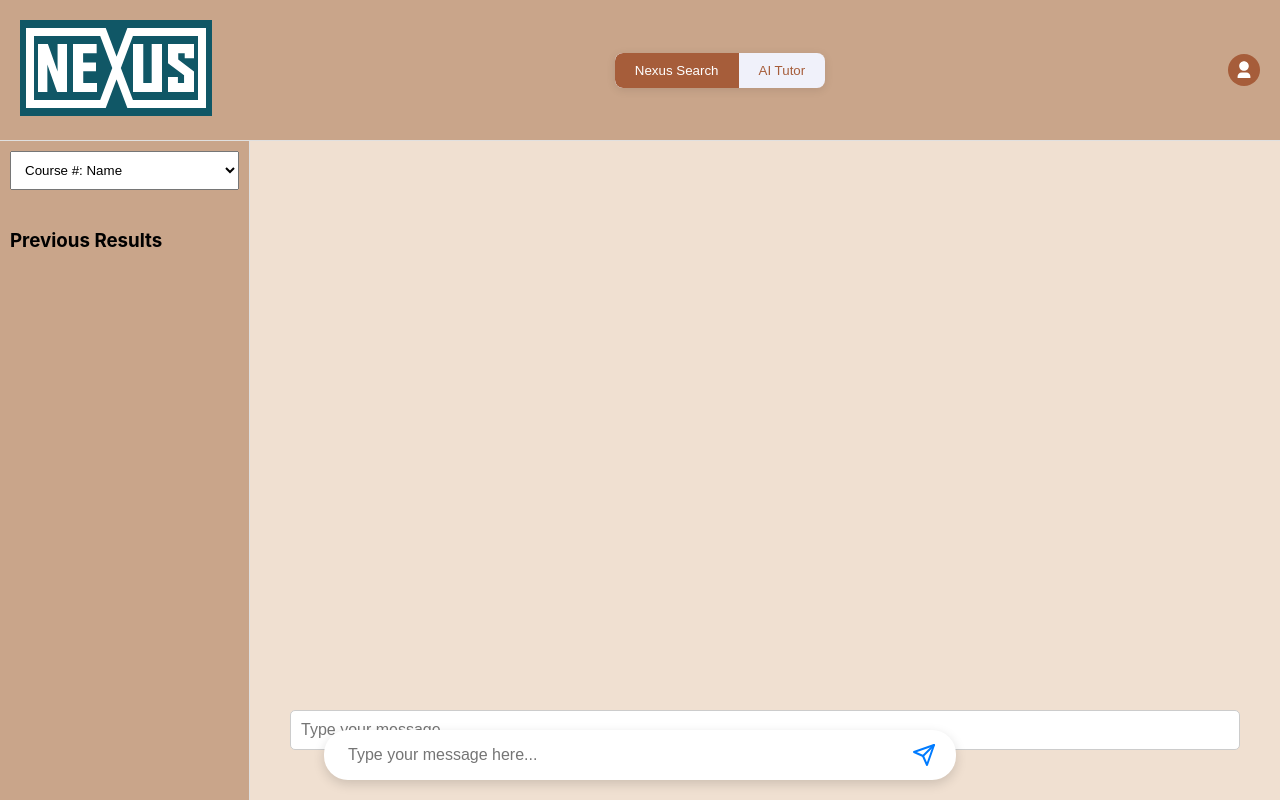
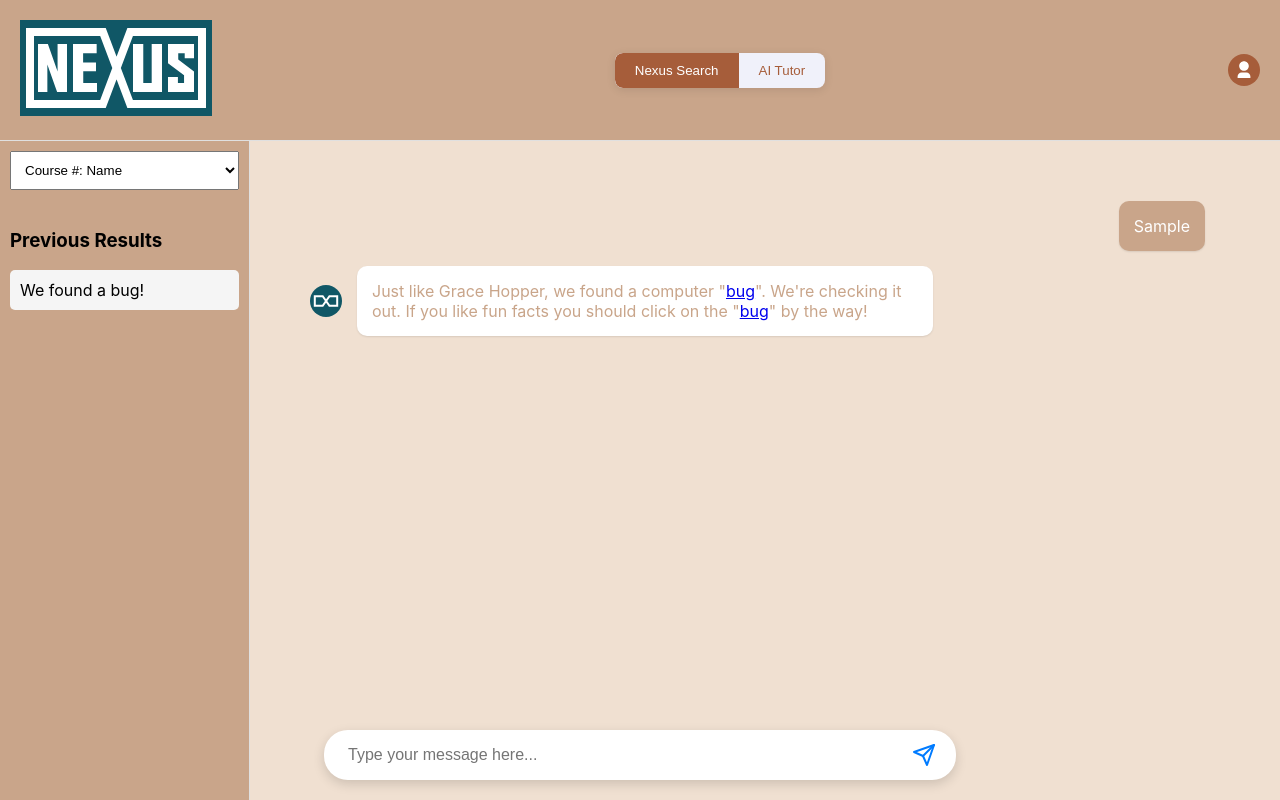
Before and after one commit to ar7emiy/nexus-ai, a React (Create React App) app: page /main in a window 1280 px wide. Both pictures are taken after typing "Sample" into the empty fields and a click on the button "Send". Built offline with nearby package versions, Linux system fonts and the light colour scheme.

Commit message:
temp bug

```diff
--- a/src/components/NexusSearch.js
+++ b/src/components/NexusSearch.js
@@ -19,6 +19,17 @@ const NexusSearch = ({ inputValue, setInputValue, sendTrigger }) => {
         // Add user message to the chat
         setMessages(prevMessages => [...prevMessages, { text: inputValue, isUser: true }]);
 
+        // Temporary message
+        const tempMessage = (
+          <span>
+            Just like Grace Hopper, we found a computer "<a href="https://education.nationalgeographic.org/resource/worlds-first-computer-bug/" target="_blank" rel="noopener noreferrer">bug</a>".
+            We're checking it out. If you like fun facts you should click on the "<a href="https://education.nationalgeographic.org/resource/worlds-first-computer-bug/" target="_blank" rel="noopener noreferrer">bug</a>" by the way!
+          </span>
+        );
+        setMessages(prevMessages => [...prevMessages, { text: tempMessage, isUser: false }]);
+
+        // Commented out API call
+        /*
         // Make API call to GCP function
         const response = await axios.post('https://us-central1-silver-idea-432502-c0.cloudfunctions.net/nxsFunction-main', { input: inputValue });
 
@@ -27,31 +38,25 @@ const NexusSearch = ({ inputValue, setInputValue, sendTrigger }) => {
 
         // Save the system response in the history
         setHistory(prevHistory => [...prevHistory, JSON.stringify(response.data)]);
+        */
 
-        setInputValue(''); // Clear the input after sending
+        // For now, just add the temporary message to history
+        setHistory(prevHistory => [...prevHistory, "We found a bug!"]);
+
+        setInputValue('');
       } catch (error) {
-        console.error('Error calling API:', error);
+        console.error('Error processing request:', error);
         setMessages(prevMessages => [...prevMessages, { text: 'Error processing your request', isUser: false }]);
       }
     }
-  }, [inputValue, setInputValue]);  // Dependencies are inputValue and setInputValue
-
-  const handleInputChange = (e) => {
-    setInputValue(e.target.value); // Update input value as the user types
-  };
-
-  const handleKeyPress = (e) => {
-    if (e.key === 'Enter') {
-      handleSend(); // Only send when 'Enter' is pressed
-    }
-  };
+  }, [inputValue, setInputValue]);
 
   // Use effect to handle changes in sendTrigger
   useEffect(() => {
     if (sendTrigger > 0) {
       handleSend();
     }
-  }, [sendTrigger, handleSend]);  // Now handleSend is stable and memoized
+  }, [sendTrigger, handleSend]);
 
   return (
     <div style={{ display: 'flex', height: '100%', width: '100%' }}>
@@ -102,15 +107,6 @@ const NexusSearch = ({ inputValue, setInputValue, sendTrigger }) => {
             </div>
           ))}
         </div>
-
-        <input
-          type="text"
-          value={inputValue}
-          onChange={handleInputChange}
-          onKeyPress={handleKeyPress}
-          placeholder="Type your message..."
-          style={{ padding: '10px', fontSize: '16px', borderRadius: '5px', border: '1px solid #ccc', marginBottom: '10px' }}
-        />
       </div>
     </div>
   );
--- a/src/components/TextInputBar.js
+++ b/src/components/TextInputBar.js
@@ -9,7 +9,6 @@ const TextInputBar = ({ value, onChange, onSend }) => {
   const handleSubmit = (event) => {
     event.preventDefault();
     onSend();
-    onChange('');  // Clear the input field after sending the message
   };
 
   return (
```
